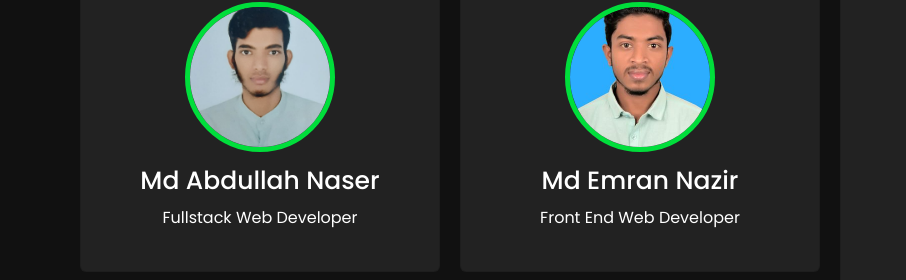
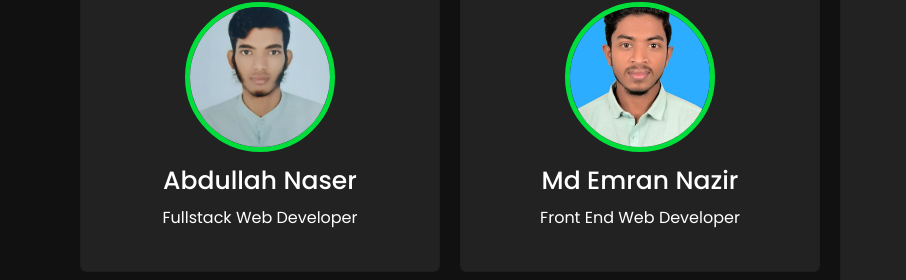
Before and after one commit to sheikhhasib/portfolio, a plain HTML site: page index.html in a window 1280 px wide. Shown: the part 6501-6781 px from the top of the page, 0-906 px from the left. Drawn offline with nearby package versions, Linux system fonts and the light colour scheme.

Commit message:
update onar photo

```diff
--- a/index.html
+++ b/index.html
@@ -483,7 +483,7 @@
                     <div class="box">
                         <img src="images/naser.jpg" alt="">
                         <div class="text">
-                            Md Abdullah Naser</div>
+                            Abdullah Naser</div>
                         <p>
                            Fullstack Web Developer</p>
                     </div>
```
Also changed, not shown: images/onar.jpg, 1 other file.
